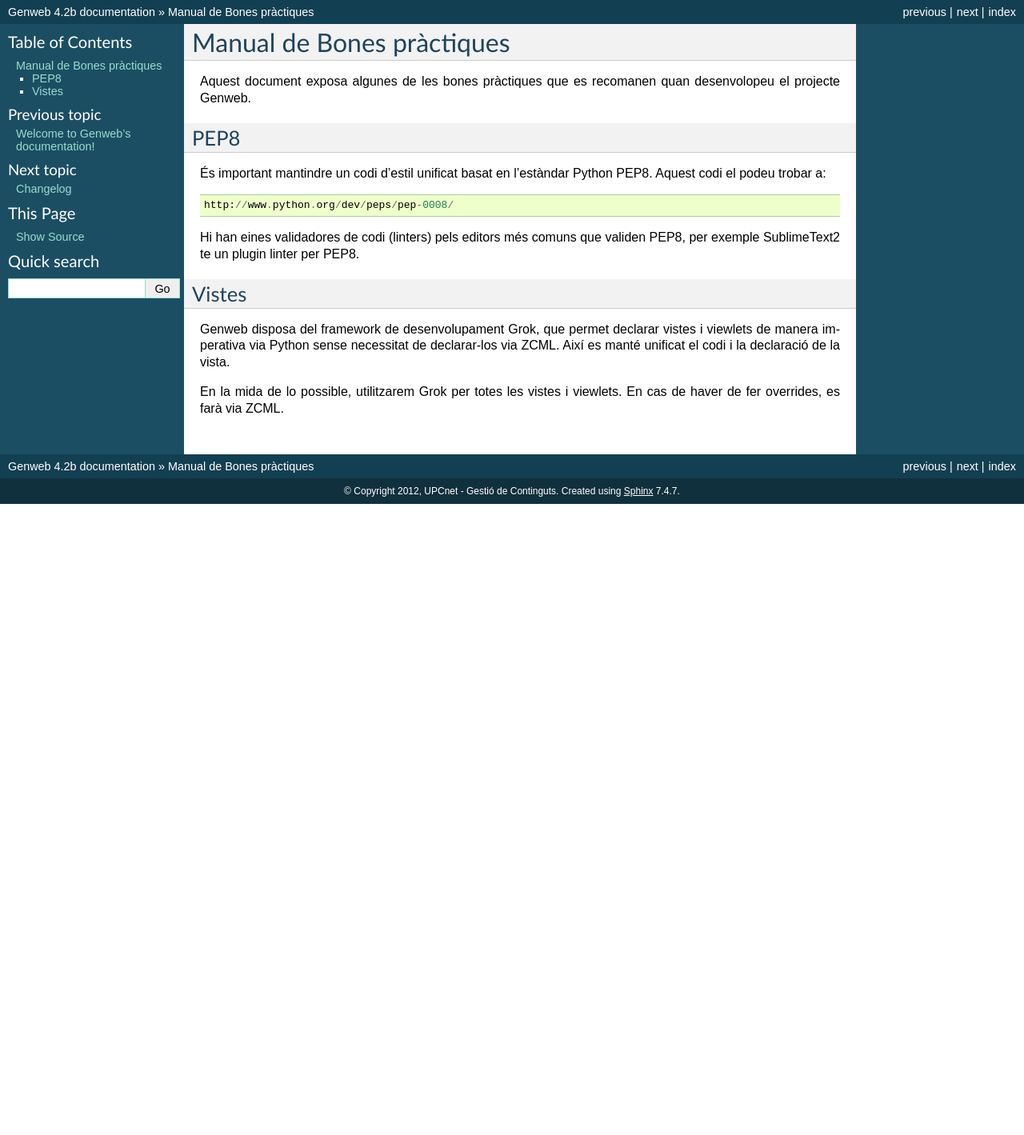
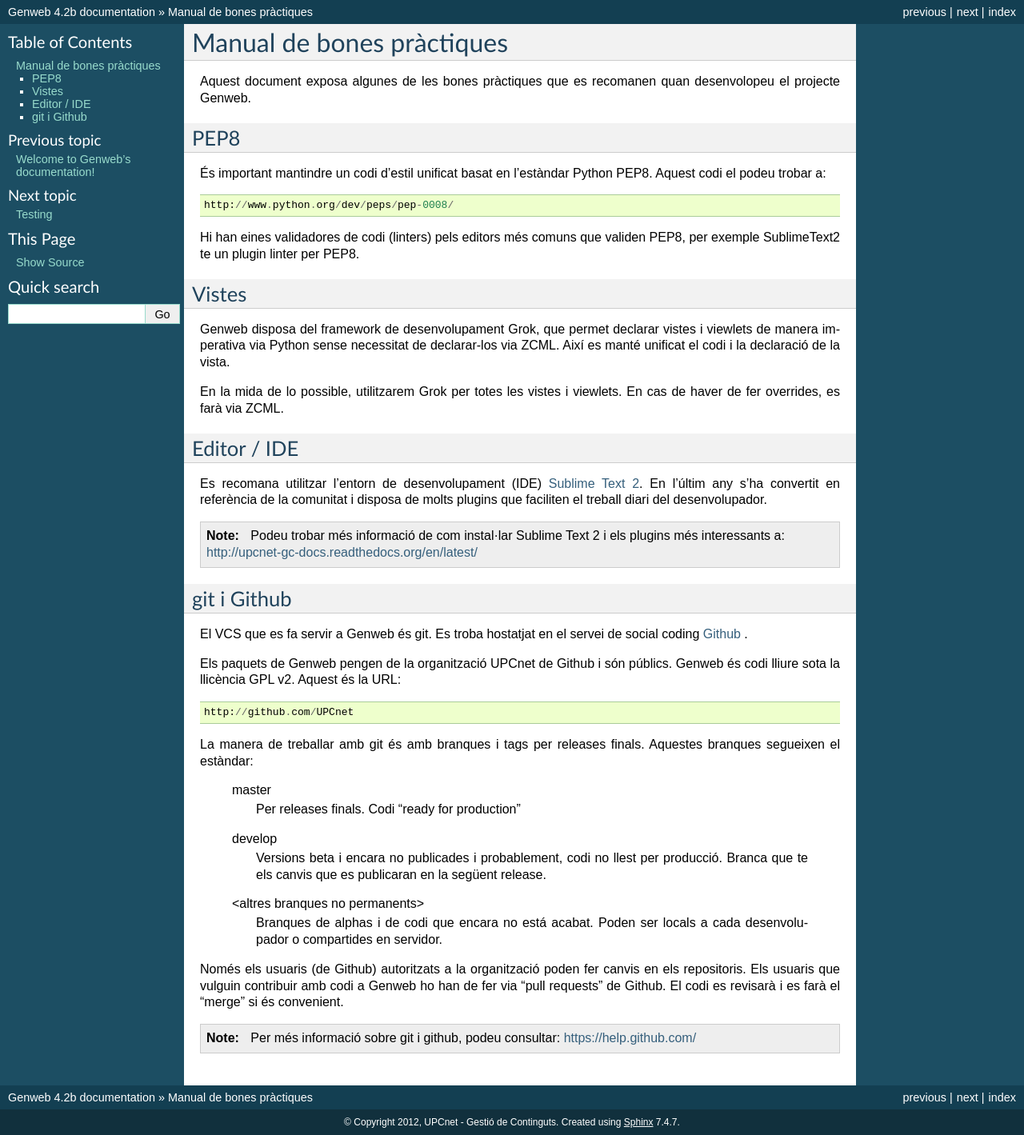
Before and after one commit to UPCnet/genweb.core, a Sphinx documentation site: the page built from docs/codestyle.rst, in a window 1280 px wide. Shown: the whole page at 80% size. Built offline with Sphinx 7.4.7, drawn with Linux system fonts in a browser that asks for light colours; before the commit the page ends 900 px from its top, so only the background shows below that.

Commit message:
documentation

```diff
--- a/docs/codestyle.rst
+++ b/docs/codestyle.rst
@@ -1,5 +1,5 @@
 ==========================
-Manual de Bones pràctiques
+Manual de bones pràctiques
 ==========================
 
 Aquest document exposa algunes de les bones pràctiques que es recomanen quan desenvolopeu el projecte Genweb.
@@ -19,3 +19,39 @@ Vistes
 Genweb disposa del framework de desenvolupament Grok, que permet declarar vistes i viewlets de manera imperativa via Python sense necessitat de declarar-los via ZCML. Així es manté unificat el codi i la declaració de la vista.
 
 En la mida de lo possible, utilitzarem Grok per totes les vistes i viewlets. En cas de haver de fer overrides, es farà via ZCML.
+
+Editor / IDE
+------------
+
+Es recomana utilitzar l'entorn de desenvolupament (IDE) `Sublime Text 2 <http://www.sublimetext.com/>`_. En l'últim any s'ha convertit en referència de la comunitat i disposa de molts plugins que faciliten el treball diari del desenvolupador.
+
+.. note::
+
+    Podeu trobar més informació de com instal·lar Sublime Text 2 i els plugins més interessants a: http://upcnet-gc-docs.readthedocs.org/en/latest/
+
+git i Github
+------------
+
+El VCS que es fa servir a Genweb és git. Es troba hostatjat en el servei de social coding `Github <http://github.com/>`_ .
+
+Els paquets de Genweb pengen de la organització UPCnet de Github i són públics. Genweb és codi lliure sota la llicència GPL v2. Aquest és la URL::
+
+    http://github.com/UPCnet
+
+La manera de treballar amb git és amb branques i tags per releases finals. Aquestes branques segueixen el estàndar:
+
+    master
+        Per releases finals. Codi "ready for production"
+
+    develop
+        Versions beta i encara no publicades i probablement, codi no llest per producció. Branca que te els canvis que es publicaran en la següent release.
+
+    <altres branques no permanents>
+        Branques de alphas i de codi que encara no está acabat. Poden ser locals a cada desenvolupador o compartides en servidor.
+
+Només els usuaris (de Github) autoritzats a la organització poden fer canvis en els repositoris. Els usuaris que vulguin contribuir amb codi a Genweb ho han de fer via "pull requests" de Github. El codi es revisarà i es farà el "merge" si és convenient.
+
+
+.. note::
+
+    Per més informació sobre git i github, podeu consultar: https://help.github.com/
--- /dev/null
+++ b/docs/eggs.rst
@@ -0,0 +1,6 @@
+========================
+EGGS que composen Genweb
+========================
+
+genweb.core
+-----------
--- a/docs/index.rst
+++ b/docs/index.rst
@@ -33,6 +33,7 @@ Continguts
    :glob:
 
    codestyle
+   testing
 
 Historial de canvis
 ===================
```
Also changed, not shown: docs/testing.rst (added, +22 -0 lines).
